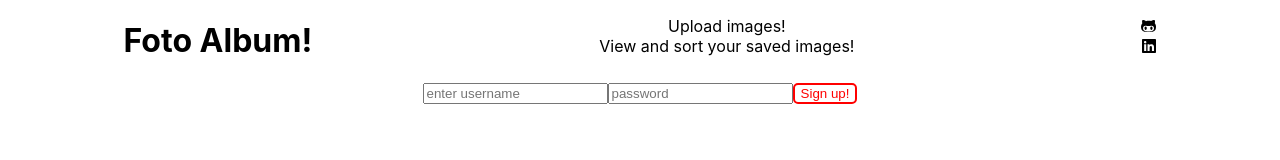
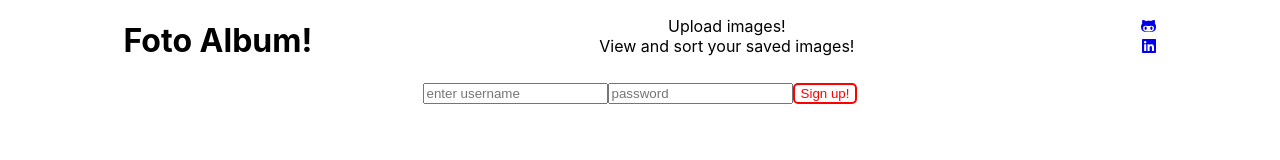
Before and after one commit to CD-Mackay/Image-Repo, a React (Create React App) app: page / in a window 1280 px wide. Shown: the top 160 px of the page. Built offline with nearby package versions, Linux system fonts and the light colour scheme; no server answers.

Commit message:
add anchor links to header

```diff
--- a/src/Components/Header.jsx
+++ b/src/Components/Header.jsx
@@ -17,9 +17,9 @@ export default function Header() {
       <div className="icon-wrap">
         <ul>
           <li>
-          <FontAwesomeIcon icon={["fab", "github-alt"]} />
+          <a href="https://github.com/CD-Mackay" target="blank" ><FontAwesomeIcon icon={["fab", "github-alt"]} /></a>
           <li>
-          <FontAwesomeIcon icon={["fab", "linkedin"]} />
+          <a href="https://www.linkedin.com/in/connor-mackay-800992bb/" target="blank" ><FontAwesomeIcon icon={["fab", "linkedin"]} /></a>
           </li>
           </li>
         </ul>
```
